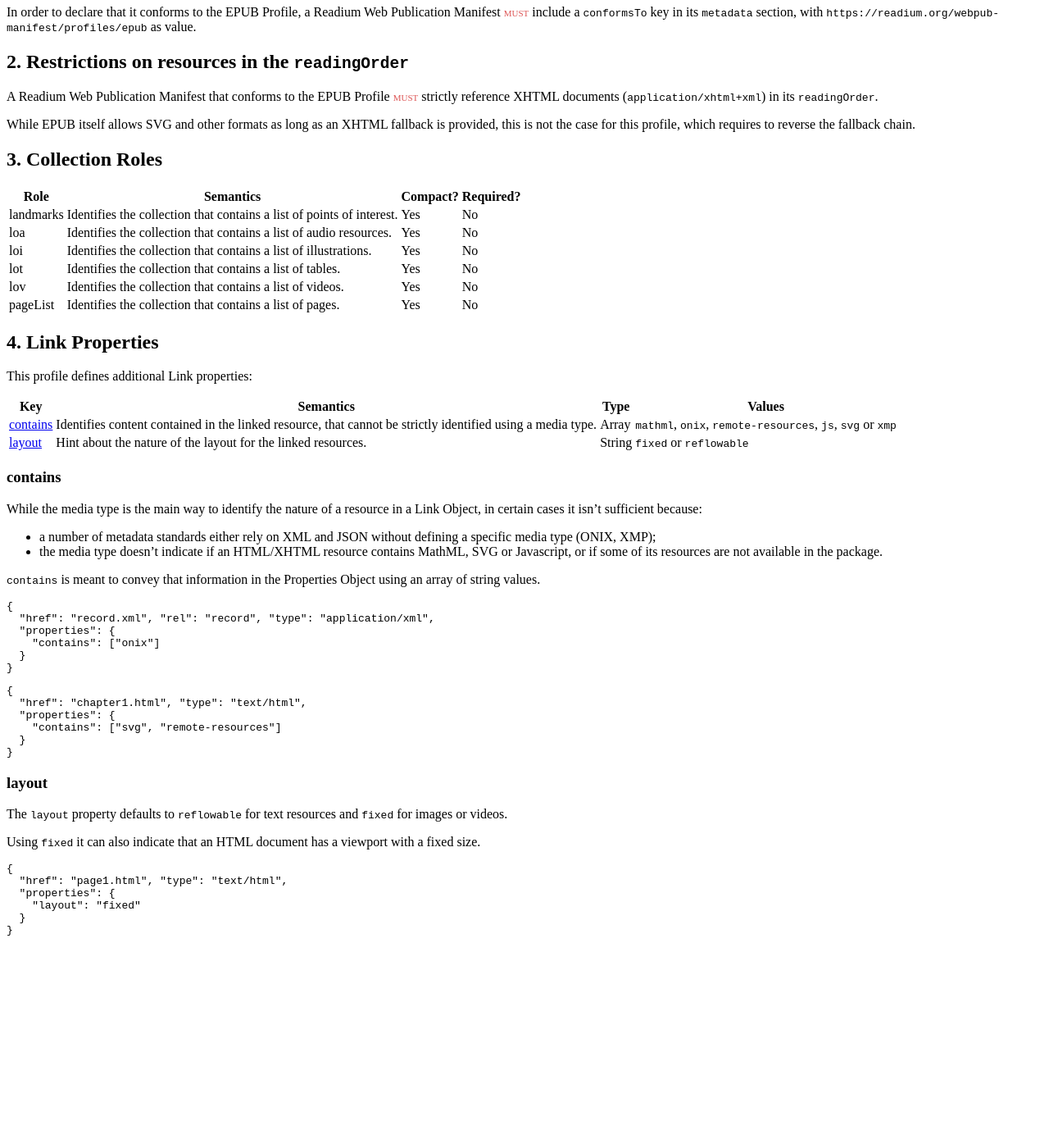
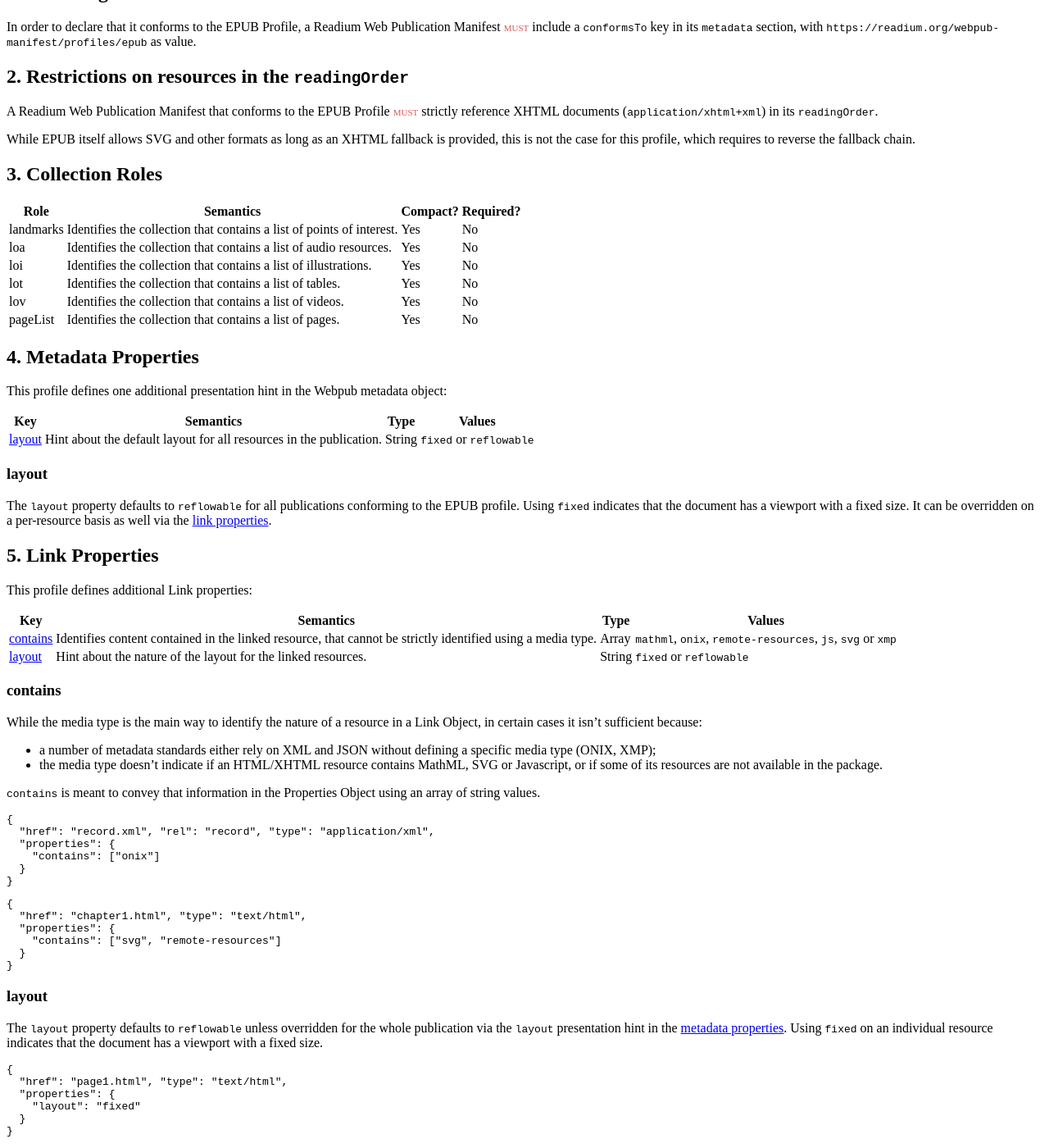
Before and after one commit to readium/webpub-manifest, a Jekyll site: the page built from profiles/epub.md, in a window 1280 px wide and 1400 px high, scrolled down 737 px. Shown: the whole window at 82% size. Built offline with Jekyll 4.4.1, drawn with Linux system fonts in a browser that asks for light colours; our own code applies the rules of GitHub Pages for plain Markdown files; comment, search, counter and statistics services are not loaded; before the commit the page ends 1892 px from its top, so only the background shows below that; some of the changed text lies outside the part shown.

Commit message:
Update EPUB profile documentation
This PR adds documentation about the `metadata.presentation.layout` presentation hint to the EPUB profile. This property is already defined in the [EPUB extension schema](https://github.com/readium/webpub-manifest/blob/master/schema/extensions/epub/metadata.schema.json).

I also removed language suggesting that the property defaults to `fixed` for images or videos. Since the EPUB extension defines that resources in the `readingOrder` can only be HTML files, the property will always default to `reflowable` unless otherwise noted by changing either the `metadata.presentation.layout` property in the Webpub Manifest, or the `properties.layout` property on the resource link itself.

One additional question: Fixed layout EPUB resources are required to have a `meta` tag indicating the viewport size: `<meta name="viewport" content="width=1200, height=900"/>`. Would it make sense to encourage those creating Webpub Manifests for FXL EPUBS to include a `height` and `width` on the link object for the FXL resource?

````diff
--- a/profiles/epub.md
+++ b/profiles/epub.md
@@ -20,7 +20,8 @@
 * a declaration of [conformance with this Profile](#1-declaring-conformance-with-the-epub-profile),
 * some [restrictions on the resources of the readingOrder](#2-restrictions-on-the-resources-of-the readingorder),
 * the definition of additional [collection roles](#3-collection-roles),
-* the definition of additional [Link properties](#4-link-properties),
+* the definition of an additional [metadata property](#4-metadata-properties)
+* the definition of additional [Link properties](#5-link-properties),
 * the use of the [encryption module](../modules/encryption.md).
 
 ## 1. Declaring conformance with the EPUB Profile
@@ -44,8 +45,20 @@
 | lov  | Identifies the collection that contains a list of videos.  | Yes  | No  |
 | pageList  | Identifies the collection that contains a list of pages.  | Yes  | No  |
 
+## 4. Metadata Properties
 
-## 4. Link Properties
+This profile defines one additional presentation hint in the Webpub metadata object:
+
+| Key   | Semantics | Type     | Values    |
+| ----- | --------- | -------- | --------- |
+| [layout](#layout)  | Hint about the default layout for all resources in the publication.  | String  | `fixed` or `reflowable`  |
+
+
+### layout
+
+The `layout` property defaults to `reflowable` for all publications conforming to the EPUB profile. Using `fixed` indicates that the document has a viewport with a fixed size. It can be overridden on a per-resource basis as well via the [link properties](#5-link-properties).
+
+## 5. Link Properties
 
 This profile defines additional Link properties:
 
@@ -83,9 +96,7 @@
 
 ### layout
 
-The `layout` property defaults to `reflowable` for text resources and `fixed` for images or videos.
-
-Using `fixed` it can also indicate that an HTML document has a viewport with a fixed size.
+The `layout` property defaults to `reflowable` unless overridden for the whole publication via the `layout` presentation hint in the [metadata properties](#4-metadata-properties). Using `fixed` on an individual resource indicates that the document has a viewport with a fixed size.
 
 ```
 {
````
